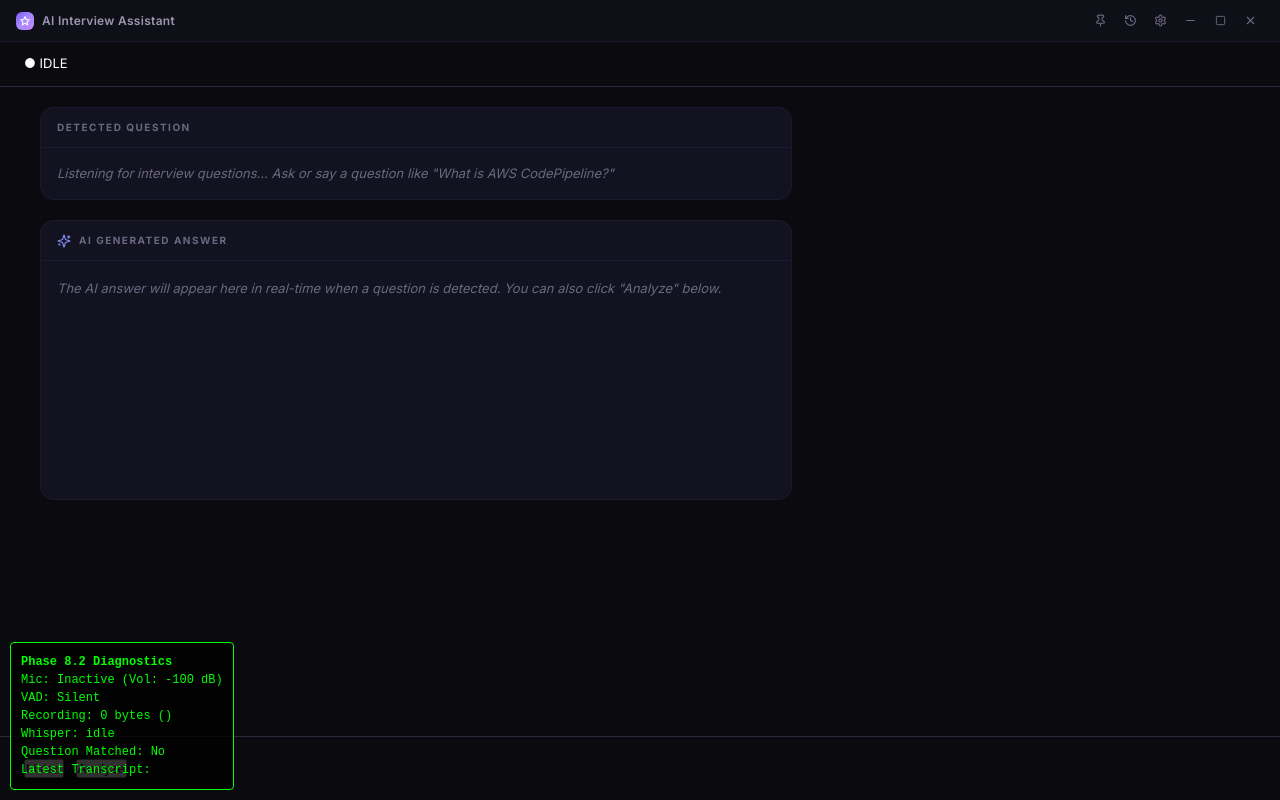
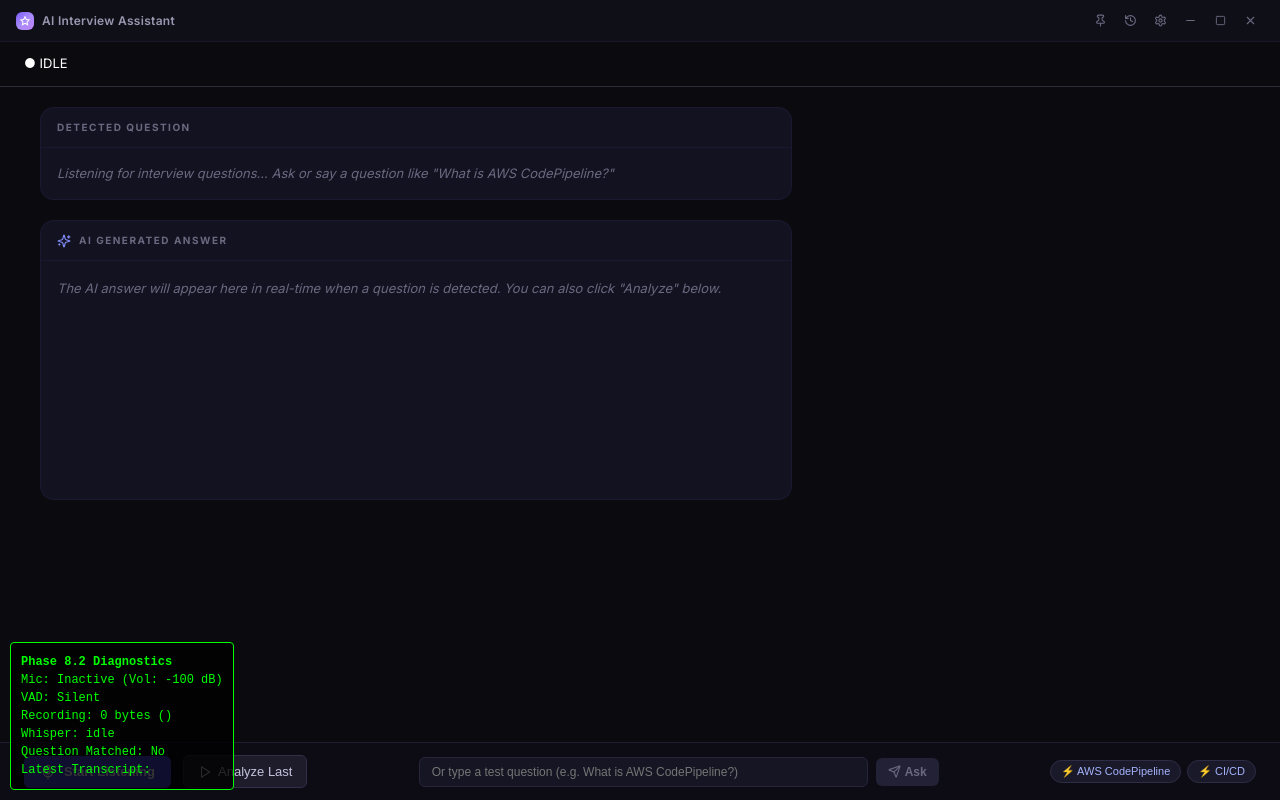
Before and after one commit to Abhitvg/IAC, a React (Vite) app: page / in a window 1280 px wide. Built offline with nearby package versions, Linux system fonts and the light colour scheme.

Commit message:
Fix transcription: calibrate VAD sensitivity (-48dB), continuous recording buffer, media permissions, and quick-ask controls

```diff
--- a/src/components/interview/SessionControls.tsx
+++ b/src/components/interview/SessionControls.tsx
@@ -1,13 +1,153 @@
-import React from 'react';
+import React, { useState } from 'react';
 import { useAppStore } from '../../store/useAppStore';
+import { InterviewEngine } from '../../services/InterviewEngine';
+import { Mic, MicOff, Play, Send } from 'lucide-react';
 
 export default function SessionControls() {
   const { status, toggleRecording, analyzeTranscript } = useAppStore();
+  const [customQuery, setCustomQuery] = useState('');
+  const isListening = status === 'listening';
+
+  const handleSendCustom = (textToSend?: string) => {
+    const q = (textToSend || customQuery).trim();
+    if (!q) return;
+    InterviewEngine.handleEvent({ type: 'QUESTION_DETECTED', text: q });
+    setCustomQuery('');
+  };
 
   return (
-    <div style={{ height: '64px', borderTop: '1px solid #2d2b3b', display: 'flex', alignItems: 'center', padding: '0 24px', gap: '12px' }}>
-      <button onClick={toggleRecording}>{status === 'listening' ? 'Stop' : 'Listen'}</button>
-      <button onClick={analyzeTranscript}>Analyze</button>
+    <div style={{
+      borderTop: '1px solid #1f1d2e',
+      background: '#0d0c14',
+      padding: '12px 24px',
+      display: 'flex',
+      alignItems: 'center',
+      justifyContent: 'space-between',
+      gap: '16px',
+      flexWrap: 'wrap'
+    }}>
+      {/* Primary Action Buttons */}
+      <div style={{ display: 'flex', alignItems: 'center', gap: '12px' }}>
+        <button
+          onClick={toggleRecording}
+          style={{
+            display: 'flex',
+            alignItems: 'center',
+            gap: '8px',
+            background: isListening ? '#dc2626' : '#4f46e5',
+            color: '#ffffff',
+            border: 'none',
+            borderRadius: '6px',
+            padding: '8px 16px',
+            fontWeight: 600,
+            fontSize: '13px',
+            cursor: 'pointer',
+            transition: 'all 0.2s ease',
+            boxShadow: isListening ? '0 0 12px rgba(220, 38, 38, 0.5)' : 'none'
+          }}
+        >
+          {isListening ? (
+            <>
+              <MicOff size={16} /> Stop Listening
+            </>
+          ) : (
+            <>
+              <Mic size={16} /> Start Listening
+            </>
+          )}
+        </button>
+
+        <button
+          onClick={analyzeTranscript}
+          style={{
+            display: 'flex',
+            alignItems: 'center',
+            gap: '6px',
+            background: '#1e1c2b',
+            border: '1px solid #332f48',
+            color: '#c4c1dc',
+            borderRadius: '6px',
+            padding: '8px 14px',
+            fontSize: '13px',
+            fontWeight: 500,
+            cursor: 'pointer'
+          }}
+        >
+          <Play size={14} /> Analyze Last
+        </button>
+      </div>
+
+      {/* Quick Test Prompt & Manual Input */}
+      <div style={{ display: 'flex', alignItems: 'center', gap: '8px', flex: 1, maxWidth: '520px' }}>
+        <input
+          type="text"
+          placeholder="Or type a test question (e.g. What is AWS CodePipeline?)"
+          value={customQuery}
+          onChange={(e) => setCustomQuery(e.target.value)}
+          onKeyDown={(e) => { if (e.key === 'Enter') handleSendCustom(); }}
+          style={{
+            flex: 1,
+            background: '#161523',
+            border: '1px solid #28243c',
+            color: '#f8fafc',
+            borderRadius: '6px',
+            padding: '7px 12px',
+            fontSize: '12px',
+            outline: 'none'
+          }}
+        />
+        <button
+          onClick={() => handleSendCustom()}
+          disabled={!customQuery.trim()}
+          style={{
+            display: 'flex',
+            alignItems: 'center',
+            gap: '4px',
+            background: customQuery.trim() ? '#6366f1' : '#232135',
+            color: customQuery.trim() ? '#ffffff' : '#6b6882',
+            border: 'none',
+            borderRadius: '6px',
+            padding: '7px 12px',
+            fontSize: '12px',
+            fontWeight: 600,
+            cursor: customQuery.trim() ? 'pointer' : 'default'
+          }}
+        >
+          <Send size={13} /> Ask
+        </button>
+      </div>
+
+      {/* Quick Test Pills */}
+      <div style={{ display: 'flex', gap: '6px' }}>
+        <button
+          onClick={() => handleSendCustom('What is AWS CodePipeline?')}
+          style={{
+            background: '#1a192a',
+            border: '1px solid #2f2c45',
+            color: '#a5b4fc',
+            borderRadius: '12px',
+            padding: '4px 10px',
+            fontSize: '11px',
+            cursor: 'pointer'
+          }}
+        >
+          ⚡ AWS CodePipeline
+        </button>
+        <button
+          onClick={() => handleSendCustom('Explain CI/CD in DevOps')}
+          style={{
+            background: '#1a192a',
+            border: '1px solid #2f2c45',
+            color: '#a5b4fc',
+            borderRadius: '12px',
+            padding: '4px 10px',
+            fontSize: '11px',
+            cursor: 'pointer'
+          }}
+        >
+          ⚡ CI/CD
+        </button>
+      </div>
     </div>
   );
 }
--- a/src/services/audio.ts
+++ b/src/services/audio.ts
@@ -7,78 +7,139 @@ export class AudioRecorder {
   private stream: MediaStream | null = null;
   private vad: VoiceActivityDetector | null = null;
   private onUtteranceCb: ((blob: Blob) => void) | null = null;
-
+  private isListening = false;
+  private activeMimeType = '';
   private maxDurationTimer: any = null;
-  private MAX_DURATION = 45000;
+  private MAX_DURATION = 40000;
+  private hasDetectedSpeech = false;
 
   async start(onUtterance: (blob: Blob) => void): Promise<void> {
     this.onUtteranceCb = onUtterance;
+    this.isListening = true;
+    this.hasDetectedSpeech = false;
+
     try {
-      this.stream = await navigator.mediaDevices.getUserMedia({ audio: { channelCount: 1, sampleRate: 16000 } });
+      // Avoid overconstraining sampleRate (which fails on many Mac / external mics)
+      // convertBlobToWav handles proper 16kHz mono resampling in software.
+      this.stream = await navigator.mediaDevices.getUserMedia({
+        audio: {
+          echoCancellation: true,
+          noiseSuppression: true,
+          autoGainControl: true,
+        }
+      });
       useAppStore.getState().updateDiagnostics({ micActive: true });
 
-      const types = ['audio/webm;codecs=opus', 'audio/webm', 'audio/ogg;codecs=opus', 'audio/ogg'];
-      let mimeType = '';
-      for (const t of types) {
-          if (MediaRecorder.isTypeSupported(t)) {
-              mimeType = t;
-              break;
-          }
-      }
-      if (!mimeType) throw new Error("No supported audio MIME type found in this browser.");
-      useAppStore.getState().updateDiagnostics({ mimeType });
-      (this as any).activeMimeType = mimeType;
+      const types = ['audio/webm;codecs=opus', 'audio/webm', 'audio/ogg;codecs=opus', 'audio/ogg', 'audio/mp4'];
+      this.activeMimeType = types.find(t => MediaRecorder.isTypeSupported(t)) || '';
+      useAppStore.getState().updateDiagnostics({ mimeType: this.activeMimeType });
 
-
+      // Start VAD to track voice energy
       this.vad = new VoiceActivityDetector();
       this.vad.start(this.stream);
 
+      // Begin recording continuously so the start of words is never clipped
+      this.startNewRecordingSession();
+
       this.vad.onSpeechStart(() => {
+          this.hasDetectedSpeech = true;
           useAppStore.getState().updateDiagnostics({ speechDetected: true });
-          if (!this.stream) return;
-          this.audioChunks = [];
-          this.mediaRecorder = new MediaRecorder(this.stream, { mimeType });
-          this.mediaRecorder.ondataavailable = e => { if (e.data.size > 0) this.audioChunks.push(e.data); };
-          this.mediaRecorder.start(250);
-
-          this.maxDurationTimer = setTimeout(() => this.finalizeUtterance(), this.MAX_DURATION);
       });
 
       this.vad.onSpeechEnd(() => {
           useAppStore.getState().updateDiagnostics({ speechDetected: false });
-          this.finalizeUtterance();
+          if (this.hasDetectedSpeech) {
+              this.finalizeUtterance();
+          }
       });
 
-    } catch (e) {
-      throw new Error("Microphone permission required.");
+    } catch (e: any) {
+      this.isListening = false;
+      useAppStore.getState().updateDiagnostics({ micActive: false, whisperStatus: 'Mic error: ' + (e?.message || e) });
+      throw new Error("Microphone permission or access error: " + (e?.message || e));
     }
+  }
+
+  private startNewRecordingSession() {
+      if (!this.stream || !this.isListening) return;
+
+      this.audioChunks = [];
+      this.hasDetectedSpeech = false;
+
+      try {
+          this.mediaRecorder = new MediaRecorder(this.stream, this.activeMimeType ? { mimeType: this.activeMimeType } : undefined);
+          this.mediaRecorder.ondataavailable = (e) => {
+              if (e.data && e.data.size > 0) {
+                  this.audioChunks.push(e.data);
+              }
+          };
+          this.mediaRecorder.start(200);
+
+          if (this.maxDurationTimer) clearTimeout(this.maxDurationTimer);
+          this.maxDurationTimer = setTimeout(() => {
+              if (this.hasDetectedSpeech) {
+                  this.finalizeUtterance();
+              } else {
+                  this.startNewRecordingSession();
+              }
+          }, this.MAX_DURATION);
+      } catch (err) {
+          console.error('[AudioRecorder] Failed to start MediaRecorder:', err);
+      }
   }
 
   private finalizeUtterance() {
       if (this.maxDurationTimer) clearTimeout(this.maxDurationTimer);
-      if (this.mediaRecorder && this.mediaRecorder.state !== 'inactive') {
-          this.mediaRecorder.onstop = () => {
-              if (this.audioChunks.length > 0 && this.onUtteranceCb) {
-                  const blob = new Blob(this.audioChunks, { type: (this as any).activeMimeType });
-                  useAppStore.getState().updateDiagnostics({ blobSize: blob.size });
-                  this.onUtteranceCb(blob);
-              }
-              this.audioChunks = [];
-          };
-          this.mediaRecorder.stop();
+      if (!this.mediaRecorder || this.mediaRecorder.state === 'inactive') return;
+
+      const currentRecorder = this.mediaRecorder;
+      currentRecorder.onstop = () => {
+          if (this.audioChunks.length > 0 && this.onUtteranceCb) {
+              const mime = this.activeMimeType || currentRecorder.mimeType || 'audio/webm';
+              const blob = new Blob(this.audioChunks, { type: mime });
+              useAppStore.getState().updateDiagnostics({ blobSize: blob.size });
+              this.onUtteranceCb(blob);
+          }
+          this.audioChunks = [];
+          // If still listening, immediately begin the next recording window
+          if (this.isListening) {
+              this.startNewRecordingSession();
+          }
+      };
+
+      try {
+          currentRecorder.stop();
+      } catch (err) {
+          console.error('[AudioRecorder] Error stopping MediaRecorder:', err);
       }
   }
 
   async stop(): Promise<void> {
+    this.isListening = false;
     if (this.maxDurationTimer) clearTimeout(this.maxDurationTimer);
-    if (this.vad) this.vad.stop();
-    if (this.stream) this.stream.getTracks().forEach(t => t.stop());
+    if (this.vad) {
+        this.vad.stop();
+        this.vad = null;
+    }
+    if (this.stream) {
+        this.stream.getTracks().forEach(t => t.stop());
+        this.stream = null;
+    }
+    // If speech was recorded before clicking Stop, finalize it so user speech isn't lost
     if (this.mediaRecorder && this.mediaRecorder.state !== 'inactive') {
-        this.mediaRecorder.stop();
+        const rec = this.mediaRecorder;
+        rec.onstop = () => {
+            if (this.audioChunks.length > 0 && this.onUtteranceCb && this.hasDetectedSpeech) {
+                const mime = this.activeMimeType || rec.mimeType || 'audio/webm';
+                const blob = new Blob(this.audioChunks, { type: mime });
+                useAppStore.getState().updateDiagnostics({ blobSize: blob.size });
+                this.onUtteranceCb(blob);
+            }
+            this.audioChunks = [];
+        };
+        try { rec.stop(); } catch (_) {}
     }
     this.mediaRecorder = null;
     useAppStore.getState().updateDiagnostics({ micActive: false, speechDetected: false });
-    this.stream = null;
-    this.audioChunks = [];
   }
 }
```
Also changed, not shown: electron/main.ts (+11 -0 lines), src/services/InterviewEngine.ts (+7 -6 lines), src/services/VoiceActivityDetector.ts (+26 -12 lines).
